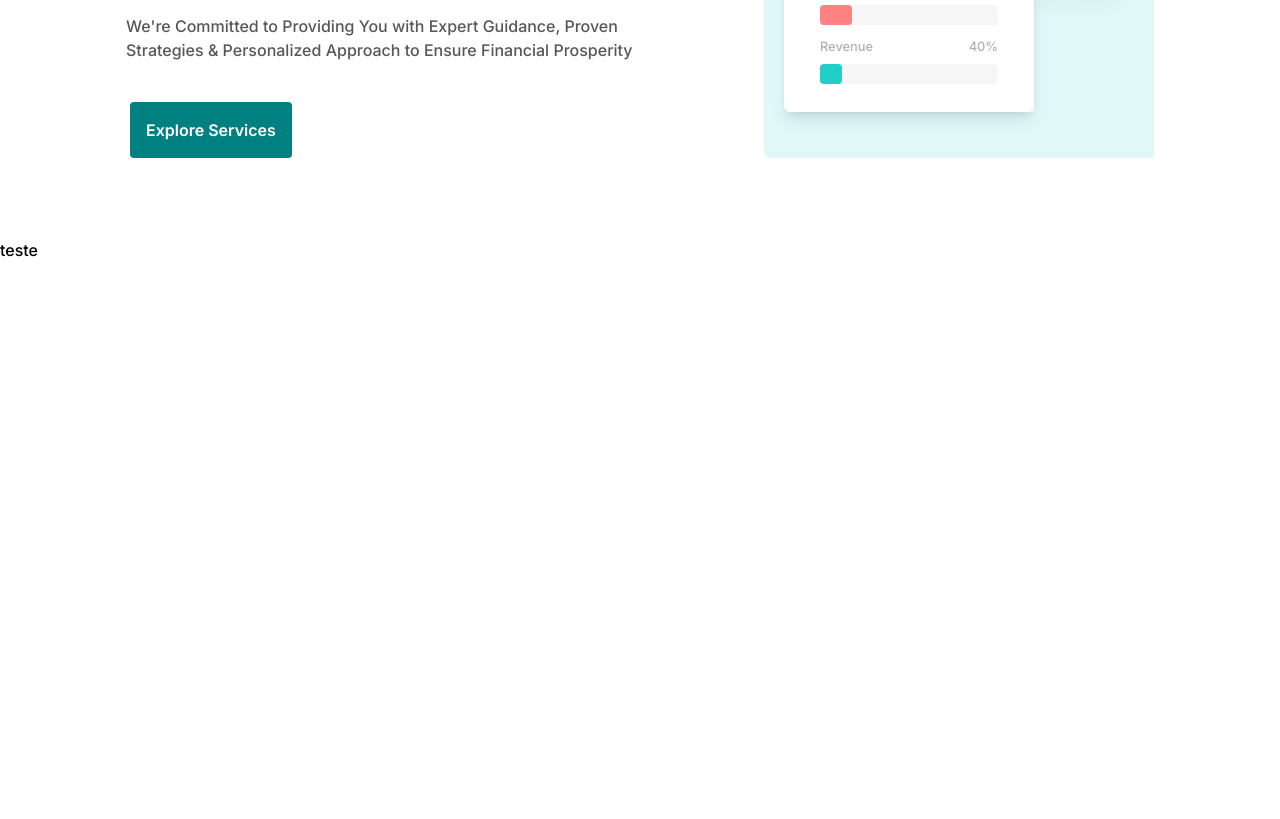
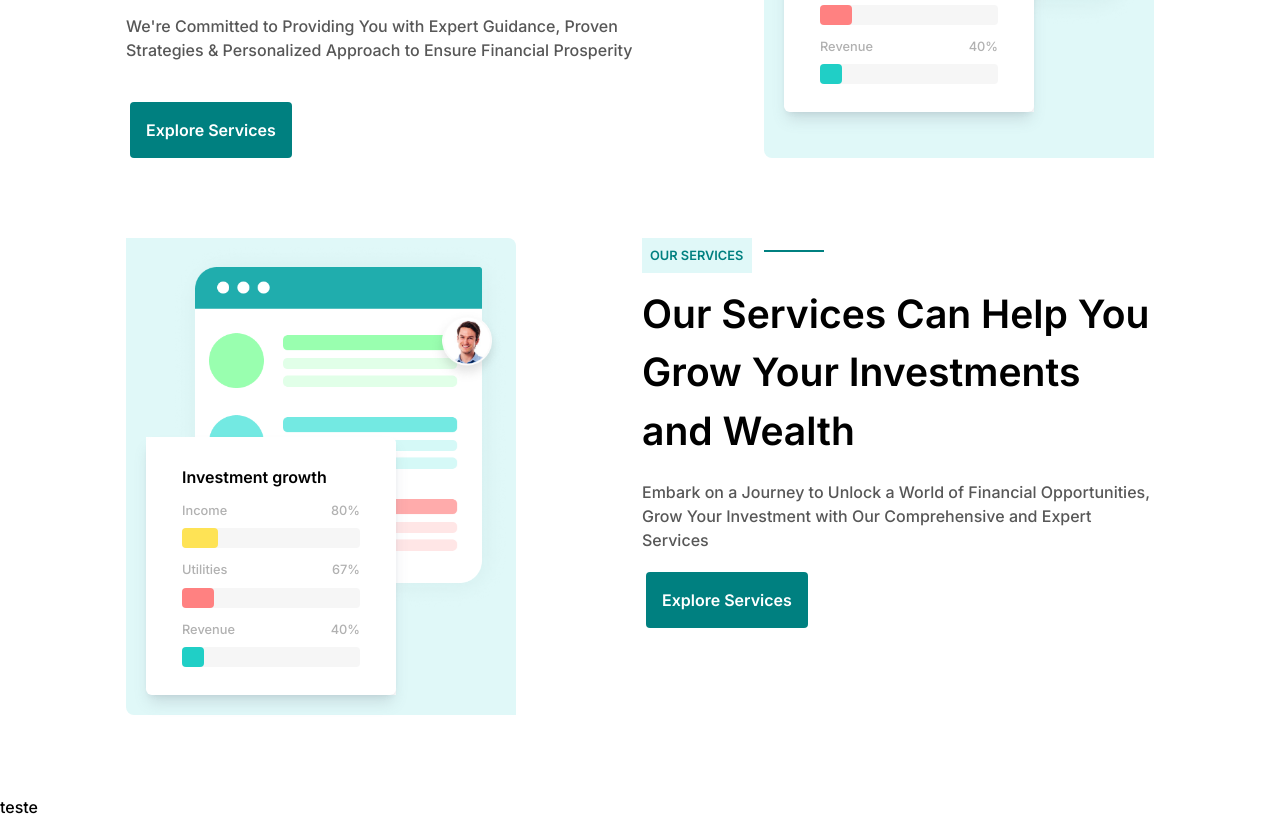
Before and after one commit to sabrinatopel/page-prosperix, a plain HTML site: page index.html in a window 1280 px wide. Shown: the part 1173-1992 px from the top of the page. Before the commit the page ends 1435 px from the top, so only its background shows below. Drawn offline with nearby package versions, Linux system fonts and the light colour scheme.

Commit message:
criando new section

```diff
--- a/index.html
+++ b/index.html
@@ -95,7 +95,8 @@
             <span class="text-primary">Global</span> financial<br />
             landscape
           </p>
-          <p class="mt-5 text-third font-medium flex flex-wrap max-w-sm leading-6">
+          <p
+            class="mt-5 text-third font-medium flex flex-wrap max-w-sm leading-6">
             Empowering Your Journey to Global Financial Success Through
             Customized and Personalized Financial Consulting for Every Client
           </p>
@@ -118,7 +119,13 @@
           </div>
         </div>
         <div
-          style="width: 30%; margin-top: 200px; margin-right: 150px; position: relative; z-index: 998;">
+          style="
+            width: 30%;
+            margin-top: 200px;
+            margin-right: 150px;
+            position: relative;
+            z-index: 998;
+          ">
           <img src="./assets/grafos.png" />
         </div>
 
@@ -201,14 +208,16 @@
             With Strategic Wealth<br />
             Management
           </p>
-          <p class="mt-5 text-third font-medium flex flex-wrap max-w-lg leading-6">
+          <p
+            class="mt-5 text-third font-medium flex flex-wrap max-w-lg leading-6">
             Guiding You on Your Global Financial Success Journey Through
             Customized & Personalized Financial Consulting Services. Achieve
             Your Goals with Data-Driven Expertise and Secure Your Financial
             Future, Successfully Navigating the Ever-Changing Finance
           </p>
 
-          <p class="mt-5 text-third font-medium flex flex-wrap max-w-lg mb-10 leading-6">
+          <p
+            class="mt-5 text-third font-medium flex flex-wrap max-w-lg mb-10 leading-6">
             We're Committed to Providing You with Expert Guidance, Proven
             Strategies & Personalized Approach to Ensure Financial Prosperity
           </p>
@@ -219,17 +228,17 @@
             </button>
           </div>
         </div>
-        <div class="bg-light-mint rounded-bl-lg rounded-tr-lg ">
+        <div class="bg-light-mint rounded-bl-lg rounded-tr-lg">
           <img
             src="./assets/Image.png"
             width="350"
             height="501"
-            style="margin-left: 40px;"
+            style="margin-left: 40px"
             class="relative z-0" />
-          <div style="margin-right: 100px; padding: 20px;">
+          <div style="margin-right: 100px; padding: 20px">
             <div
-            class="charts bg-white relative z-1 rounded-bl-lg rounded-tr-lg "
-            style="margin-top: -200px; width: 100%;">
+              class="charts bg-white relative z-1 rounded-bl-lg rounded-tr-lg"
+              style="margin-top: -200px; width: 100%">
               <div
                 class="rounded-md shadow-lg shadow-gray-500/20 px-9 py-7 bg-white">
                 <p class="font-black relative z-0">Investment growth</p>
@@ -275,6 +284,87 @@
           </div>
         </div>
       </section>
+      <section
+        class="flex flex-nowrap justify-evenly content-center mt-20 mb-20">
+        <div class="bg-light-mint rounded-bl-lg rounded-tr-lg">
+          <img
+            src="./assets/image2.png"
+            width="350"
+            height="501"
+            style="margin-left: 40px"
+            class="relative z-0" />
+          <div style="margin-right: 100px; padding: 20px">
+            <div
+              class="charts bg-white relative z-1 rounded-bl-lg rounded-tr-lg"
+              style="margin-top: -200px; width: 100%">
+              <div
+                class="rounded-md shadow-lg shadow-gray-500/20 px-9 py-7 bg-white">
+                <p class="font-black relative z-0">Investment growth</p>
+                <div class="flex">
+                  <div class="flex flex-col justify-around w-full">
+                    <div
+                      class="flex text-sm text-gray-1 justify-between w-full mt-3 mb-2">
+                      <p>Income</p>
+                      <p>80%</p>
+                    </div>
+                    <div class="w-full rounded bg-gray-3">
+                      <div
+                        class="bar-horizontal rounded"
+                        data-label="Income"
+                        data-percent="80"></div>
+                    </div>
+                    <div
+                      class="flex text-sm text-gray-1 justify-between w-full mt-3 mb-2">
+                      <p>Utilities</p>
+                      <p>67%</p>
+                    </div>
+                    <div class="w-full rounded bg-gray-3">
+                      <div
+                        class="bar-horizontal rounded"
+                        data-label="Utilities"
+                        data-percent="67"></div>
+                    </div>
+                    <div
+                      class="flex text-sm text-gray-1 justify-between w-full mt-3 mb-2">
+                      <p>Revenue</p>
+                      <p>40%</p>
+                    </div>
+                    <div class="w-full rounded bg-gray-3">
+                      <div
+                        class="bar-horizontal rounded"
+                        data-label="Revenue"
+                        data-percent="40"></div>
+                    </div>
+                  </div>
+                </div>
+              </div>
+            </div>
+          </div>
+        </div>
+        <div class="flex flex-col">
+          <div class="flex flex-nowrap">
+            <div class="p-2 bg-light-mint mb-3" style="width: 110px">
+              <p class="font-bold text-primary text-sm">OUR SERVICES</p>
+            </div>
+            <div
+              class="bg-primary mt-3 ml-3"
+              style="width: 60px; height: 2px"></div>
+          </div>
+          <p class="font-black  text-4xl">
+            Our Services Can Help You <br />Grow Your Investments  <br />and Wealth
+          </p>
+          <p
+            class="mt-5 text-third font-medium flex flex-wrap max-w-lg leading-6 mt-5">
+            Embark on a Journey to Unlock a World of Financial Opportunities, Grow Your Investment with Our Comprehensive and Expert Services
+          </p>
+          <div>
+            <button
+              class="ml-1  mt-5 p-4 bg-primary font-semibold focus:border-gray-300 focus:outline focus:outline-2 rounded text-white">
+              Explore Services
+            </button>
+          </div>
+        </div>
+      </section>
     </div>
 
     <footer class="footer">teste</footer>
```
Also changed, not shown: assets/image2.png (added). Lines whose indentation alone changed are shown as unchanged.
